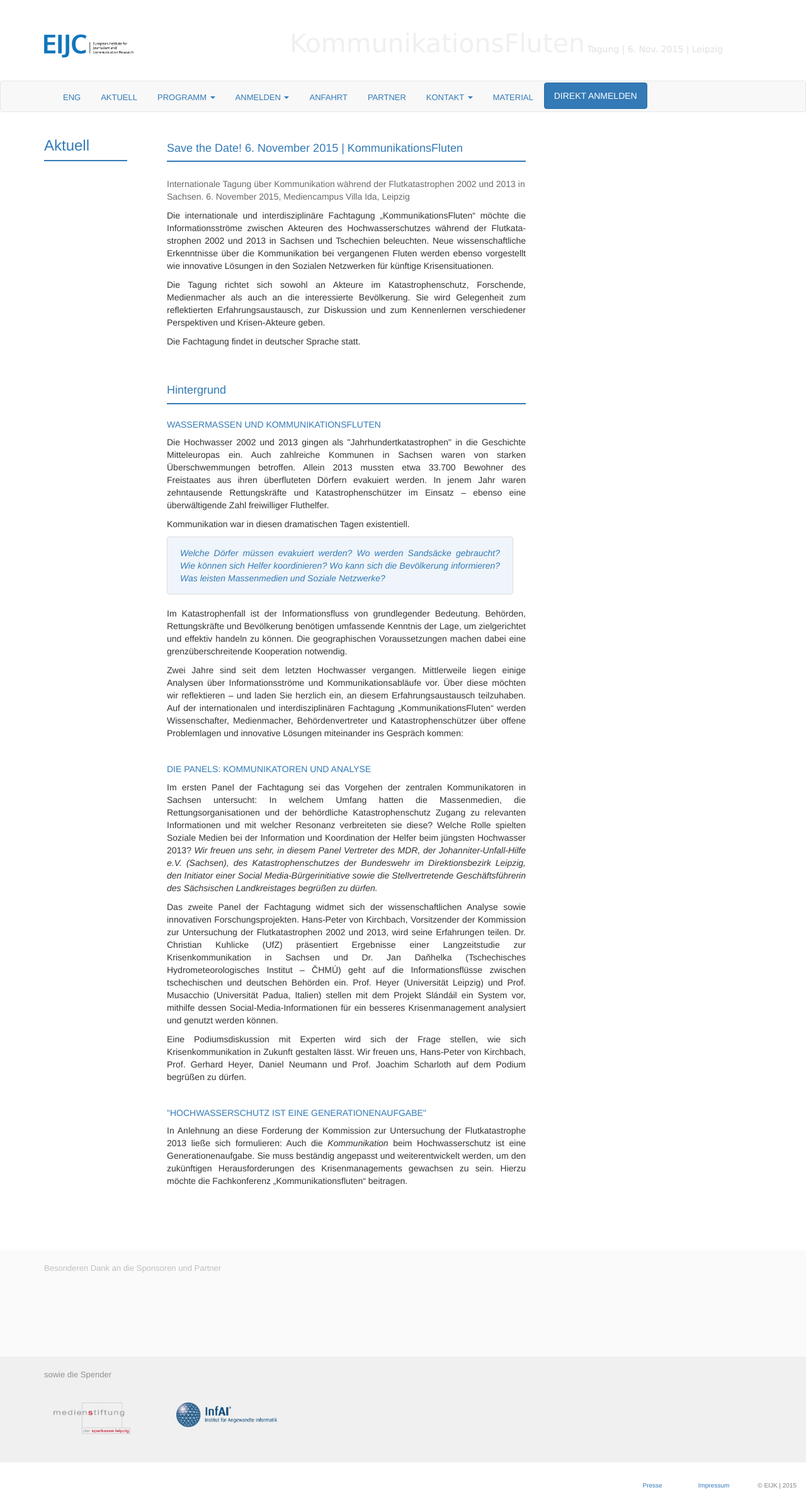
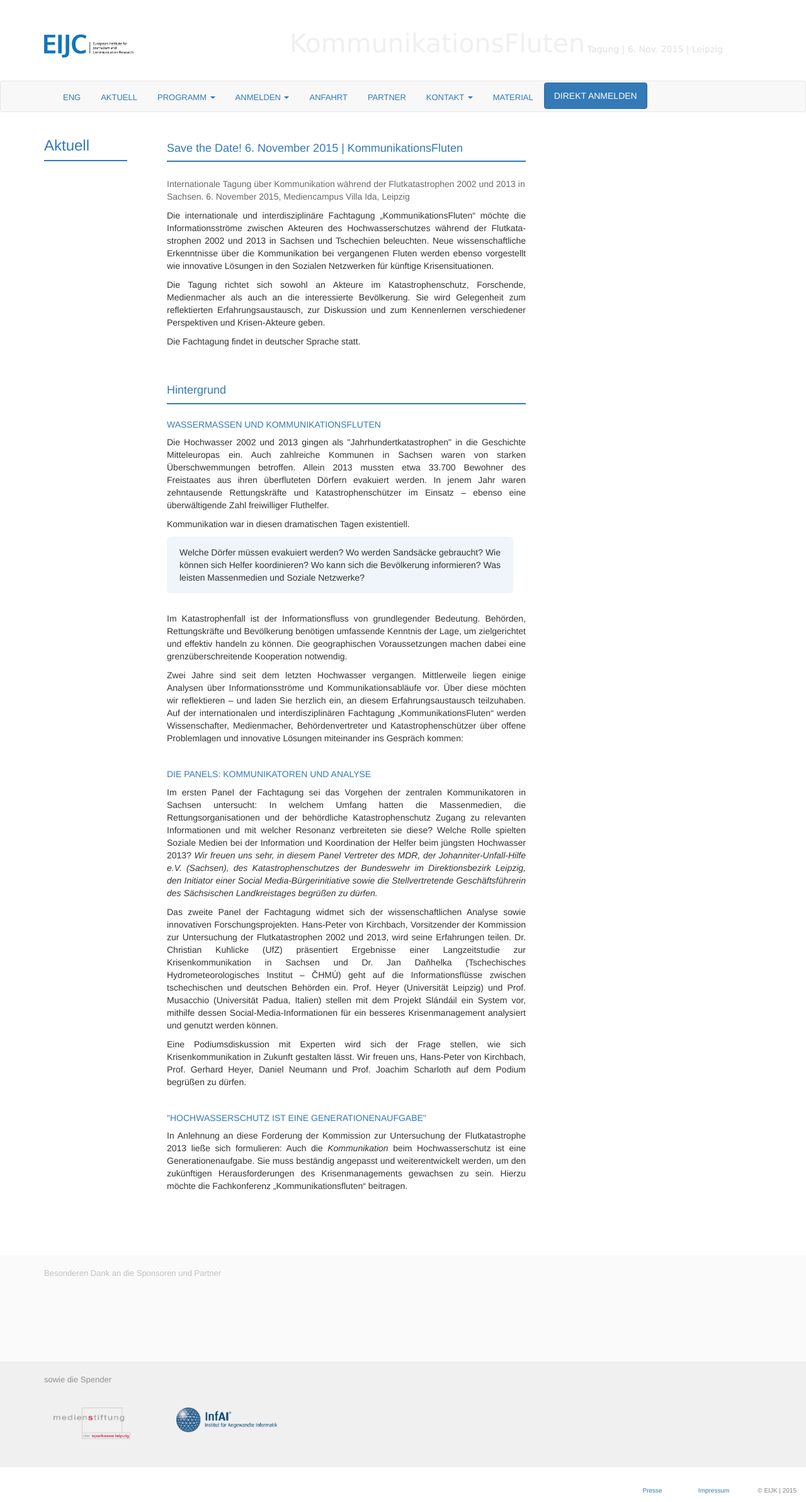
Before and after one commit to susedev/test, a Jekyll site: the page built from konferenz-kommunikationsfluten.html, in a window 1280 px wide. Shown: the whole page at 63% size. Built offline with Jekyll 4.4.1, drawn with Linux system fonts in a browser that asks for light colours; nearby versions of some CDN libraries.

Commit message:
Edit from JekyllCMS

```diff
--- a/konferenz-kommunikationsfluten.html
+++ b/konferenz-kommunikationsfluten.html
@@ -25,7 +25,7 @@ title: Aktuell
 
 <p style="text-align: justify;">Kommunikation war in diesen dramatischen Tagen existentiell.</p>
 
-<p><a class="thumbnail" style="max-width: 550px; background-color: #eff5fa; padding: 15px 20px; text-align: justify; "><em>Welche D&ouml;rfer m&uuml;ssen evakuiert werden? Wo werden Sands&auml;cke gebraucht? Wie k&ouml;nnen sich Helfer koordinieren? Wo kann sich die Bev&ouml;lkerung informieren? Was leisten Massenmedien und Soziale Netzwerke?</em></a></p>
+<div class="jumbotron" style="max-width: 550px; background-color: #eff5fa; padding: 15px 20px; border: 1px; text-align: justify; ">Welche D&ouml;rfer m&uuml;ssen evakuiert werden? Wo werden Sands&auml;cke gebraucht? Wie k&ouml;nnen sich Helfer koordinieren? Wo kann sich die Bev&ouml;lkerung informieren? Was leisten Massenmedien und Soziale Netzwerke?</div>
 
 <p style="text-align: justify;">Im Katastrophenfall ist der Informationsfluss von grundlegender Bedeutung. Beh&ouml;rden, Rettungskr&auml;fte und Bev&ouml;lkerung ben&ouml;tigen umfassende Kenntnis der Lage, um zielgerichtet und effektiv handeln zu k&ouml;nnen. Die geographischen Voraussetzungen machen dabei eine grenz&uuml;berschreitende Kooperation notwendig.</p>
 
```
